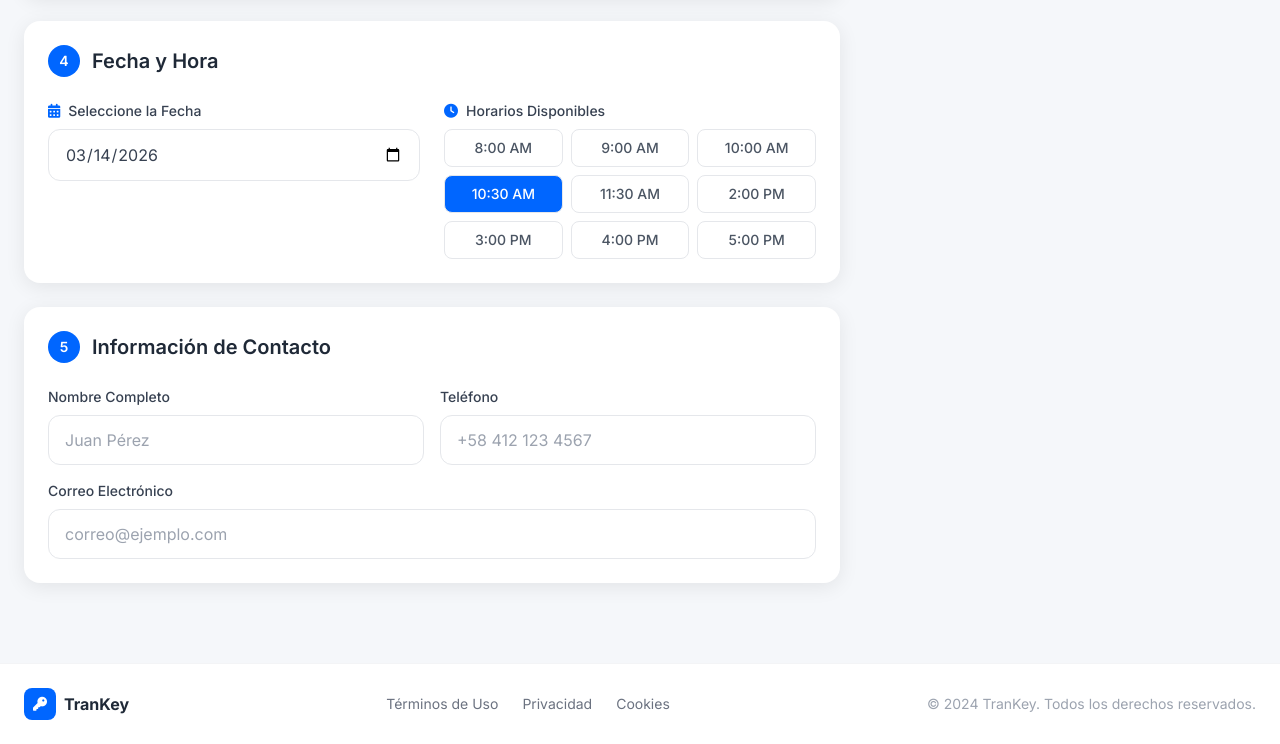
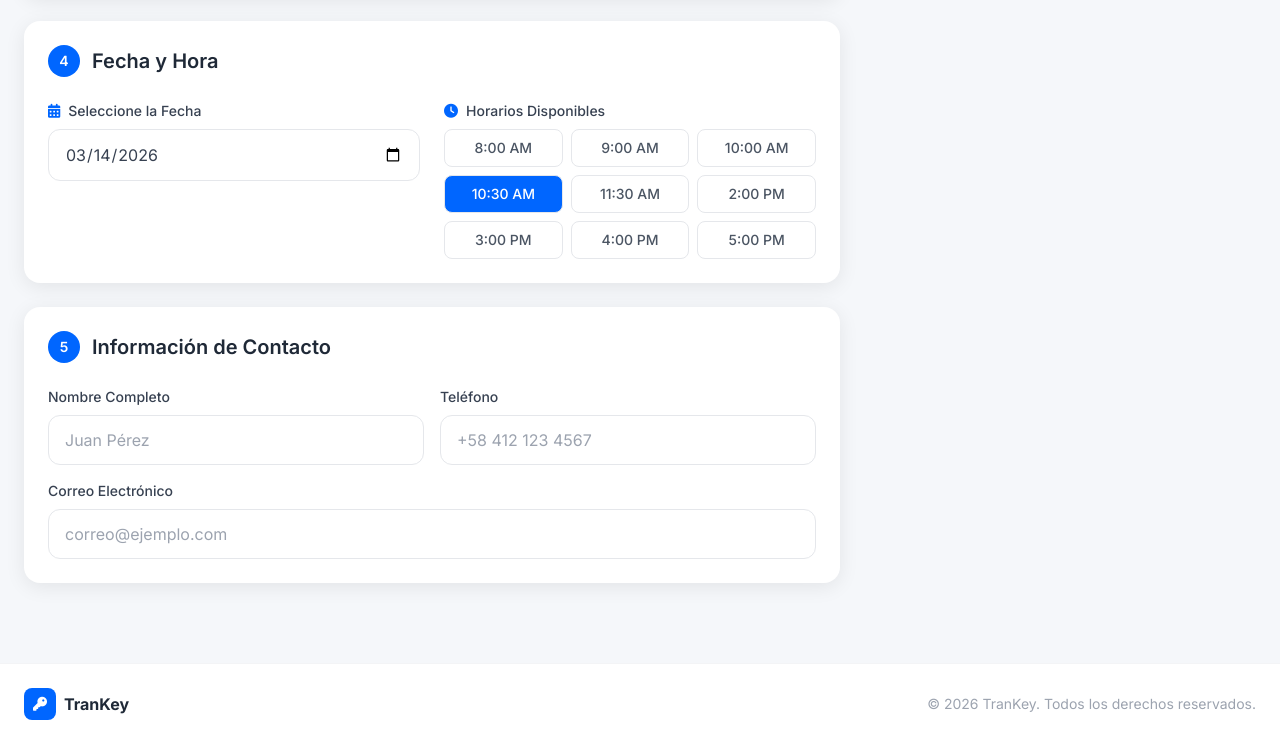
Before and after one commit to pastorrmelendez/pastorrmelendez.github.io, a plain HTML site: page index.html in a window 1280 px wide. Shown: the part 1382-2126 px from the top of the page. Drawn offline with nearby package versions, Linux system fonts and the light colour scheme.

Commit message:
Update copyright year and remove footer links
Updated copyright year from 2024 to 2026 and removed footer links.

```diff
--- a/index.html
+++ b/index.html
@@ -443,12 +443,7 @@
                     </div>
                     <span class="font-bold text-gray-800">TranKey</span>
                 </div>
-                <div class="flex items-center gap-6 text-sm text-gray-500">
-                    <a href="#" class="hover:text-primary transition">Términos de Uso</a>
-                    <a href="#" class="hover:text-primary transition">Privacidad</a>
-                    <a href="#" class="hover:text-primary transition">Cookies</a>
-                </div>
-                <p class="text-sm text-gray-400">© 2024 TranKey. Todos los derechos reservados.</p>
+                <p class="text-sm text-gray-400">© 2026 TranKey. Todos los derechos reservados.</p>
             </div>
         </div>
     </footer>
```
